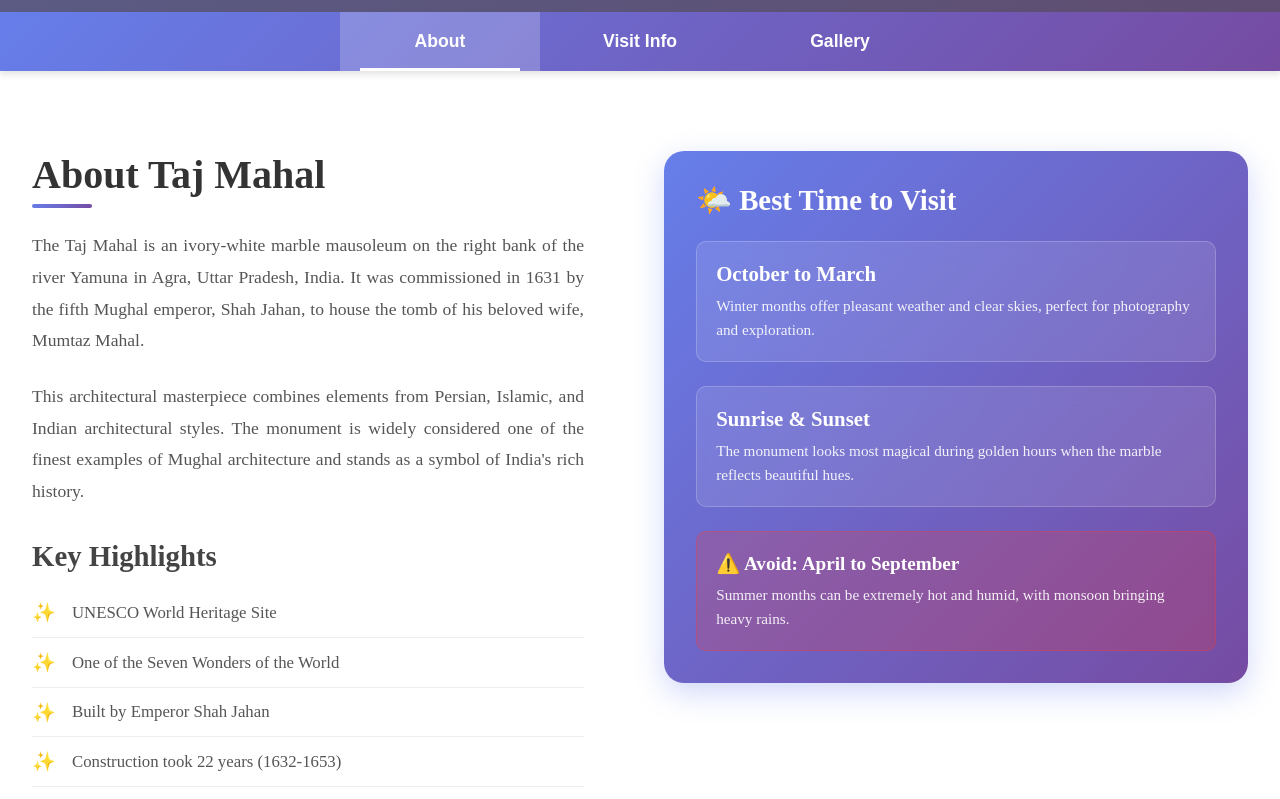
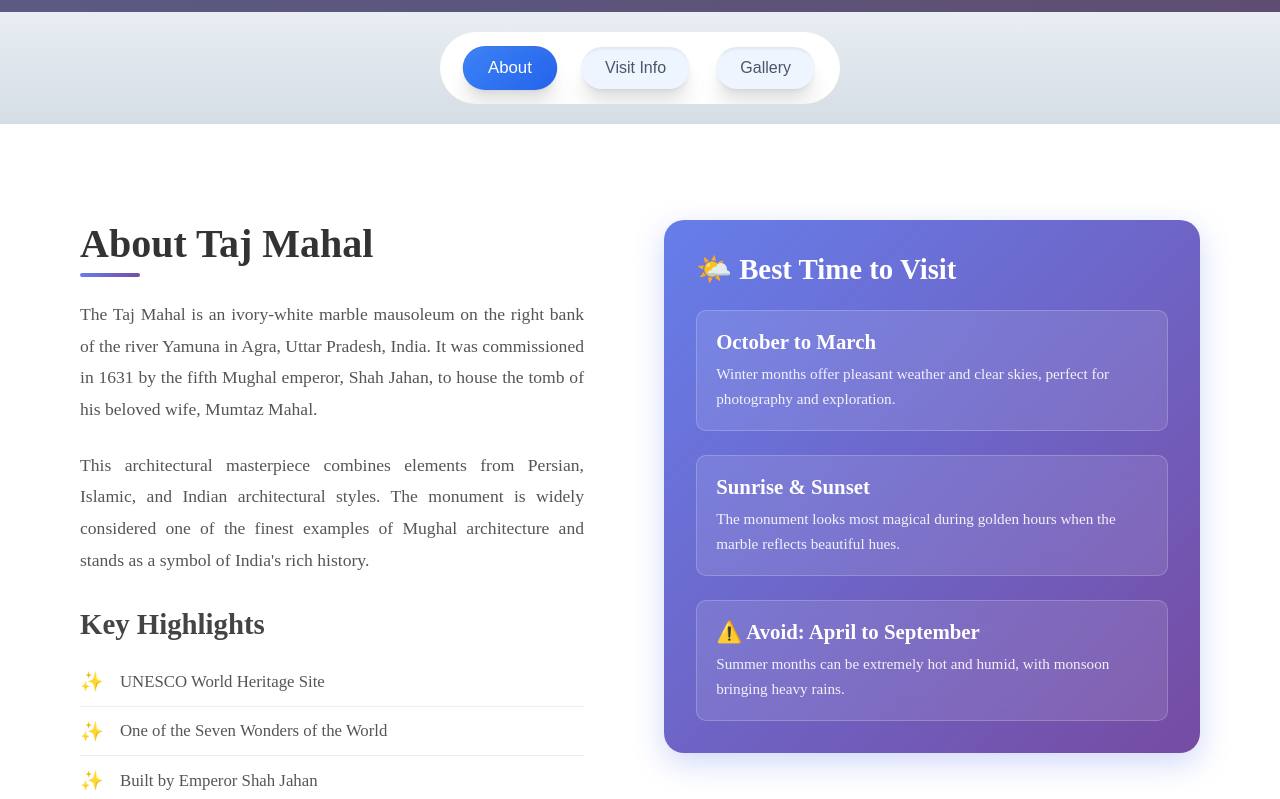
Before and after one commit to Vikas24Chauhan/ghumo, a React (Vite) app: page /place-details in a window 1280 px wide. Shown: the part 760-1559 px from the top of the page. Built offline with nearby package versions, Linux system fonts and the light colour scheme; grey boxes are pictures that could not be loaded.

Commit message:
PlaceDetails page responsiveness and style fixed

```diff
--- a/src/components/placeDetails/PlaceDetails.css
+++ b/src/components/placeDetails/PlaceDetails.css
@@ -4,7 +4,7 @@
 }
 
 /* Hero Section */
-.hero-section {
+.place-details-hero-section {
   position: relative;
   height: 700px;
   background: linear-gradient(rgba(0, 0, 0, 0.3), rgba(0, 0, 0, 0.5)),
@@ -17,7 +17,7 @@
   text-align: center;
 }
 
-.hero-overlay {
+.place-details-hero-overlay {
   position: absolute;
   top: 0;
   left: 0;
@@ -30,13 +30,13 @@
   );
 }
 
-.hero-content {
+.place-details-hero-content {
   position: relative;
   z-index: 1;
   animation: fadeInUp 1s ease;
 }
 
-.hero-title {
+.place-details-hero-title {
   font-size: 5rem;
   font-weight: 700;
   margin-bottom: 1rem;
@@ -44,21 +44,21 @@
   letter-spacing: 2px;
 }
 
-.hero-subtitle {
+.place-details-hero-subtitle {
   font-size: 1.8rem;
   font-weight: 300;
   margin-bottom: 2rem;
   opacity: 0.95;
 }
 
-.hero-badges {
+.place-details-hero-badges {
   display: flex;
   gap: 1rem;
   justify-content: center;
   flex-wrap: wrap;
 }
 
-.badge {
+.place-details-badge {
   background: rgba(255, 255, 255, 0.2);
   backdrop-filter: blur(10px);
   padding: 0.6rem 1.5rem;
@@ -68,68 +68,77 @@
   transition: all 0.3s ease;
 }
 
-.badge:hover {
+.place-details-badge:hover {
   background: rgba(255, 255, 255, 0.3);
   transform: translateY(-2px);
 }
 
 /* Tabs */
-.tabs-container {
+.place-details-tabs-container {
+  width: 100%;
+  padding: 20px 10px;
   display: flex;
   justify-content: center;
-  background: linear-gradient(135deg, #667eea, #764ba2);
-  padding: 0;
-  position: sticky;
-  top: 0;
-  z-index: 100;
-  box-shadow: 0 4px 6px rgba(0, 0, 0, 0.1);
+  background: linear-gradient(180deg, #e8eef3 0%, #d5dde5 100%);
 }
 
-.tab {
-  flex: 1;
-  max-width: 200px;
-  padding: 1.2rem 2rem;
+.place-details-tabs-wrapper {
+  width: 400px;
+  display: flex;
+  justify-content: space-between;
+  align-items: center;
+  background: white;
+  padding: 15px 25px;
+  border-radius: 50px;
+  overflow-x: auto;
+}
+
+.place-details-tab {
+  display: flex;
+  align-items: center;
+  gap: 8px;
+  padding: 12px 24px;
+  background: #eef5ff;
   border: none;
-  background: transparent;
-  color: white;
-  font-size: 1.1rem;
-  font-weight: 600;
+  border-radius: 50px;
+  font-size: 16px;
+  font-weight: 500;
+  color: #4a5568;
   cursor: pointer;
   transition: all 0.3s ease;
-  position: relative;
+  white-space: nowrap;
+  box-shadow: inset 0 0.361px 0.181px -1.25px rgba(0, 0, 0, 0.18),
+    inset 0 1.373px 0.687px -2.5px rgba(0, 0, 0, 0.16),
+    inset 0 6px 3px -3.75px rgba(0, 0, 0, 0.06),
+    inset 0 0.422px 0.422px -1.25px hsla(0, 0%, 100%, 0.18),
+    inset 0 1.602px 1.602px -2.5px hsla(0, 0%, 100%, 0.16),
+    inset 0 7px 7px -3.75px hsla(0, 0%, 100%, 0.06),
+    0 0.652px 0.652px -0.2px rgba(0, 0, 0, 0.02),
+    0 1.776px 1.776px -0.4px rgba(0, 0, 0, 0.02),
+    0 3.899px 3.899px -0.6px rgba(0, 0, 0, 0.03),
+    0 8.655px 8.655px -0.8px rgba(0, 0, 0, 0.04),
+    0 22px 22px -1px rgba(0, 0, 0, 0.08);
 }
 
-.tab::after {
-  content: "";
-  position: absolute;
-  bottom: 0;
-  left: 50%;
-  transform: translateX(-50%);
-  width: 0;
-  height: 3px;
-  background: white;
-  transition: width 0.3s ease;
+.place-details-tab:hover {
+  background: #e8eef5;
+  transform: translateY(-4px);
 }
 
-.tab:hover {
-  background: rgba(255, 255, 255, 0.1);
-}
-
-.tab.active {
-  background: rgba(255, 255, 255, 0.2);
-}
-
-.tab.active::after {
-  width: 80%;
+.place-details-tab.active {
+  background: linear-gradient(135deg, #3b82f6 0%, #2563eb 100%);
+  color: white;
+  transform: scale(1.05);
 }
 
 /* Content Section */
-.content-section {
-  padding: 3rem 2rem;
-  min-height: 600px;
+.place-details-content-section {
+  width: 80%;
+  margin: 0 auto;
+  padding: 4rem 1rem;
 }
 
-.section-title {
+.place-details-section-title {
   font-size: 2.5rem;
   color: #333;
   margin-bottom: 2rem;
@@ -137,7 +146,7 @@
   display: inline-block;
 }
 
-.section-title::after {
+.place-details-section-title::after {
   content: "";
   position: absolute;
   bottom: -10px;
@@ -149,18 +158,18 @@
 }
 
 /* About Content */
-.content-grid {
+.place-details-content-grid {
   display: grid;
   grid-template-columns: 1fr 1fr;
   gap: 3rem;
   margin-top: 2rem;
 }
 
-.text-content {
+.place-details-text-content {
   padding-right: 2rem;
 }
 
-.description {
+.place-details-description {
   font-size: 1.1rem;
   line-height: 1.8;
   color: #555;
@@ -168,18 +177,18 @@
   text-align: justify;
 }
 
-.subsection-title {
+.place-details-subsection-title {
   font-size: 1.8rem;
   color: #444;
   margin: 2rem 0 1rem;
 }
 
-.highlights-list {
+.place-details-highlights-list {
   list-style: none;
   padding: 0;
 }
 
-.highlight-item {
+.place-details-highlight-item {
   display: flex;
   align-items: center;
   padding: 0.8rem 0;
@@ -188,13 +197,13 @@
   border-bottom: 1px solid #eee;
 }
 
-.highlight-icon {
+.place-details-highlight-icon {
   margin-right: 1rem;
   font-size: 1.2rem;
 }
 
 /* Best Time Card */
-.best-time-card {
+.place-details-best-time-card {
   background: linear-gradient(135deg, #667eea, #764ba2);
   color: white;
   padding: 2rem;
@@ -203,18 +212,18 @@
   height: fit-content;
 }
 
-.card-title {
+.place-details-card-title {
   font-size: 1.8rem;
   margin-bottom: 1.5rem;
 }
 
-.time-info {
+.place-details-time-info {
   display: flex;
   flex-direction: column;
   gap: 1.5rem;
 }
 
-.season {
+.place-details-season {
   background: rgba(255, 255, 255, 0.1);
   padding: 1.2rem;
   border-radius: 10px;
@@ -222,44 +231,44 @@
   border: 1px solid rgba(255, 255, 255, 0.2);
 }
 
-.season h4 {
+.place-details-season h4 {
   font-size: 1.3rem;
   margin-bottom: 0.5rem;
 }
 
-.season p {
+.place-details-season p {
   font-size: 0.95rem;
   opacity: 0.9;
   line-height: 1.6;
 }
 
-.avoid-season {
+.place-details-avoid-season {
   background: rgba(255, 59, 48, 0.2);
   padding: 1.2rem;
   border-radius: 10px;
   border: 1px solid rgba(255, 59, 48, 0.3);
 }
 
-.avoid-season h4 {
+.place-details-avoid-season h4 {
   font-size: 1.2rem;
   margin-bottom: 0.5rem;
 }
 
-.avoid-season p {
+.place-details-avoid-season p {
   font-size: 0.95rem;
   opacity: 0.9;
   line-height: 1.6;
 }
 
 /* Visit Content */
-.info-grid {
+.place-details-info-grid {
   display: grid;
-  grid-template-columns: repeat(auto-fit, minmax(250px, 1fr));
+  grid-template-columns: repeat(3, minmax(0, 33%));
   gap: 2rem;
   margin: 2rem 0;
 }
 
-.info-card {
+.place-details-info-card {
   background: linear-gradient(135deg, #f5f7fa 0%, #c3cfe2 100%);
   padding: 2rem;
   border-radius: 15px;
@@ -268,40 +277,40 @@
   box-shadow: 0 5px 15px rgba(0, 0, 0, 0.1);
 }
 
-.info-card:hover {
+.place-details-info-card:hover {
   transform: translateY(-10px);
   box-shadow: 0 15px 30px rgba(0, 0, 0, 0.2);
 }
 
-.info-icon {
+.place-details-info-icon {
   font-size: 3rem;
   margin-bottom: 1rem;
 }
 
-.info-card h3 {
+.place-details-info-card h3 {
   font-size: 1.4rem;
   color: #333;
   margin-bottom: 0.5rem;
 }
 
-.info-card p {
+.place-details-info-card p {
   color: #555;
   font-size: 1rem;
 }
 
-.location-section,
-.tips-section {
+.place-details-location-section,
+.place-details-tips-section {
   margin-top: 3rem;
 }
 
-.location-grid {
+.place-details-location-grid {
   display: grid;
-  grid-template-columns: repeat(auto-fit, minmax(300px, 1fr));
+  grid-template-columns: repeat(3, minmax(0, 33%));
   gap: 1.5rem;
   margin-top: 1.5rem;
 }
 
-.location-card {
+.place-details-location-card {
   background: white;
   padding: 1.5rem;
   border-radius: 10px;
@@ -309,26 +318,26 @@
   box-shadow: 0 2px 10px rgba(0, 0, 0, 0.1);
 }
 
-.location-card h4 {
+.place-details-location-card h4 {
   font-size: 1.3rem;
   color: #667eea;
   margin-bottom: 0.8rem;
 }
 
-.location-card p {
+.place-details-location-card p {
   color: #666;
   line-height: 1.6;
 }
 
-.tips-list {
+.place-details-tips-list {
   list-style: none;
   display: grid;
-  grid-template-columns: repeat(auto-fit, minmax(400px, 1fr));
+  grid-template-columns: repeat(3, minmax(0, 33%));
   gap: 1rem;
   margin-top: 1.5rem;
 }
 
-.tips-list li {
+.place-details-tips-list li {
   padding: 1rem;
   background: #f8f9fa;
   border-radius: 8px;
@@ -338,14 +347,14 @@
 }
 
 /* Gallery */
-.gallery-grid {
+.place-details-gallery-grid {
   display: grid;
-  grid-template-columns: repeat(auto-fit, minmax(350px, 1fr));
+  grid-template-columns: repeat(3, minmax(0, 33%));
   gap: 2rem;
   margin-top: 2rem;
 }
 
-.gallery-item {
+.place-details-gallery-item {
   position: relative;
   overflow: hidden;
   border-radius: 15px;
@@ -355,117 +364,36 @@
   transition: all 0.3s ease;
 }
 
-.gallery-item:hover {
+.place-details-gallery-item:hover {
   transform: scale(1.05);
   box-shadow: 0 15px 30px rgba(0, 0, 0, 0.3);
 }
 
-.gallery-item img {
+.place-details-gallery-item img {
   width: 100%;
   height: 100%;
   object-fit: cover;
   transition: transform 0.5s ease;
 }
 
-.gallery-item:hover img {
+.place-details-gallery-item:hover img {
   transform: scale(1.1);
 }
 
-.gallery-overlay {
-  position: absolute;
-  bottom: 0;
-  left: 0;
-  right: 0;
-  background: linear-gradient(transparent, rgba(0, 0, 0, 0.8));
-  padding: 2rem 1.5rem 1rem;
-  color: white;
-  transform: translateY(100%);
-  transition: transform 0.3s ease;
-}
-
-.gallery-item:hover .gallery-overlay {
-  transform: translateY(0);
-}
-
-.gallery-overlay p {
-  font-size: 1.1rem;
-  font-weight: 600;
-}
-
-/* Modal */
-.modal-overlay {
-  position: fixed;
-  top: 0;
-  left: 0;
-  right: 0;
-  bottom: 0;
-  background: rgba(0, 0, 0, 0.9);
-  display: flex;
-  align-items: center;
-  justify-content: center;
-  z-index: 1000;
-  animation: fadeIn 0.3s ease;
-}
-
-.modal-content {
-  position: relative;
-  max-width: 90%;
-  max-height: 90%;
-  animation: zoomIn 0.3s ease;
-}
-
-.modal-content img {
-  max-width: 100%;
-  max-height: 80vh;
-  border-radius: 10px;
-  box-shadow: 0 10px 50px rgba(0, 0, 0, 0.5);
-}
-
-.modal-caption {
-  text-align: center;
-  color: white;
-  font-size: 1.2rem;
-  margin-top: 1rem;
-}
-
-.modal-close {
-  position: absolute;
-  top: -40px;
-  right: 0;
-  background: white;
-  border: none;
-  font-size: 2rem;
-  width: 40px;
-  height: 40px;
-  border-radius: 50%;
-  cursor: pointer;
-  display: flex;
-  align-items: center;
-  justify-content: center;
-  transition: all 0.3s ease;
-}
-
-.modal-close:hover {
-  background: #f44336;
-  color: white;
-  transform: rotate(90deg);
-}
-
 /* Footer */
-.footer {
+.place-details-footer {
   background: linear-gradient(135deg, #667eea, #764ba2);
   color: white;
   text-align: center;
-  padding: 3rem 2rem;
-  margin-top: 3rem;
+  padding: 2rem 1rem;
 }
 
-.footer p {
+.place-details-footer p {
   font-size: 1.3rem;
   margin-bottom: 0.5rem;
 }
 
-.footer-note {
+.place-details-footer-note {
   font-size: 1rem;
   opacity: 0.8;
 }
@@ -502,66 +430,87 @@
   }
 }
 
-.fade-in {
+.place-details-fade-in {
   animation: fadeInUp 0.5s ease;
 }
 
-/* Responsive Design */
+/* ---------------------------Responsive Style ---------------------- */
+@media (max-width: 1440px) {
+  .place-details-content-section {
+    width: 90%;
+  }
+}
+
 @media (max-width: 1024px) {
-  .content-grid {
+  .place-details-content-section {
+    width: 95%;
+  }
+
+  .place-details-content-grid {
     grid-template-columns: 1fr;
   }
 
-  .text-content {
+  .place-details-text-content {
     padding-right: 0;
   }
 }
 
 @media (max-width: 768px) {
-  .hero-title {
+  .place-details-hero-title {
     font-size: 3rem;
   }
 
-  .hero-subtitle {
+  .place-details-hero-subtitle {
     font-size: 1.3rem;
   }
 
-  .section-title {
+  .place-details-section-title {
     font-size: 2rem;
   }
 
-  .gallery-grid {
-    grid-template-columns: 1fr;
+  .place-details-info-grid {
+    grid-template-columns: repeat(2, minmax(0, 50%));
   }
 
-  .info-grid {
-    grid-template-columns: 1fr;
+  .place-details-location-grid {
+    grid-template-columns: repeat(2, minmax(0, 50%));
   }
 
-  .tips-list {
-    grid-template-columns: 1fr;
+  .place-details-tips-list {
+    grid-template-columns: repeat(2, minmax(0, 50%));
   }
 
-  .location-grid {
-    grid-template-columns: 1fr;
+  .place-details-gallery-grid {
+    grid-template-columns: repeat(2, minmax(0, 50%));
   }
 
-  .tab {
-    padding: 1rem;
-    font-size: 0.95rem;
-  }
-
-  .content-section {
+  .place-details-content-section {
     padding: 2rem 1rem;
   }
 }
 
-@media (max-width: 480px) {
-  .hero-title {
+@media (max-width: 500px) {
+  .place-details-place-details-hero-title {
     font-size: 2.5rem;
   }
 
-  .hero-badges {
+  .place-details-place-details-hero-badges {
     flex-direction: column;
   }
+
+  .place-details-gallery-grid {
+    grid-template-columns: 1fr;
+  }
+
+  .place-details-info-grid {
+    grid-template-columns: 1fr;
+  }
+
+  .place-details-tips-list {
+    grid-template-columns: 1fr;
+  }
+
+  .place-details-location-grid {
+    grid-template-columns: 1fr;
+  }
 }
--- a/src/components/placeDetails/PlaceDetails.jsx
+++ b/src/components/placeDetails/PlaceDetails.jsx
@@ -9,14 +9,14 @@ const PlaceDetails = () => {
   return (
     <div className="place-details-container">
       {/* Hero Section */}
-      <div className="hero-section">
-        <div className="hero-overlay" />
-        <div className="hero-content">
-          <h1 className="hero-title">{placeData.name}</h1>
-          <p className="hero-subtitle">{placeData.tagline}</p>
-          <div className="hero-badges">
+      <div className="place-details-hero-section">
+        <div className="place-details-hero-overlay" />
+        <div className="place-details-hero-content">
+          <h1 className="place-details-hero-title">{placeData.name}</h1>
+          <p className="place-details-hero-subtitle">{placeData.tagline}</p>
+          <div className="place-details-hero-badges">
             {placeData.badges.map((badge, index) => (
-              <span key={index} className="badge">
+              <span key={index} className="place-details-badge">
                 {badge}
               </span>
             ))}
@@ -25,59 +25,75 @@ const PlaceDetails = () => {
       </div>
 
       {/* Navigation Tabs */}
-      <div className="tabs-container">
+      <div className="place-details-tabs-container">
+        <div className="place-details-tabs-wrapper">
           <button
-          className={`tab ${activeTab === "about" ? "active" : ""}`}
+            className={`place-details-tab ${
+              activeTab === "about" ? "active" : ""
+            }`}
             onClick={() => setActiveTab("about")}
           >
             About
           </button>
           <button
-          className={`tab ${activeTab === "visit" ? "active" : ""}`}
+            className={`place-details-tab ${
+              activeTab === "visit" ? "active" : ""
+            }`}
             onClick={() => setActiveTab("visit")}
           >
             Visit Info
           </button>
           <button
-          className={`tab ${activeTab === "gallery" ? "active" : ""}`}
+            className={`place-details-tab ${
+              activeTab === "gallery" ? "active" : ""
+            }`}
             onClick={() => setActiveTab("gallery")}
           >
             Gallery
           </button>
         </div>
+      </div>
 
       {/* Content Section */}
-      <div className="content-section">
+      <div className="place-details-content-section">
         {activeTab === "about" && (
-          <div className="about-content fade-in">
-            <div className="content-grid">
-              <div className="text-content">
-                <h2 className="section-title">About {placeData.name}</h2>
+          <div className="place-details-about-content place-details-fade-in">
+            <div className="place-details-content-grid">
+              <div className="place-details-text-content">
+                <h2 className="place-details-section-title">
+                  About {placeData.name}
+                </h2>
                 {placeData.about.description.map((paragraph, index) => (
-                  <p key={index} className="description">
+                  <p key={index} className="place-details-description">
                     {paragraph}
                   </p>
                 ))}
 
-                <h3 className="subsection-title">Key Highlights</h3>
-                <ul className="highlights-list">
+                <h3 className="place-details-subsection-title">
+                  Key Highlights
+                </h3>
+                <ul className="place-details-highlights-list">
                   {placeData.about.highlights.map((highlight, index) => (
-                    <li key={index} className="highlight-item">
-                      <span className="highlight-icon">✨</span>
+                    <li key={index} className="place-details-highlight-item">
+                      <span className="place-details-highlight-icon">✨</span>
                       {highlight}
                     </li>
                   ))}
                 </ul>
               </div>
 
-              <div className="best-time-card">
-                <h3 className="card-title">{placeData.bestTime.title}</h3>
-                <div className="time-info">
+              <div className="place-details-best-time-card">
+                <h3 className="place-details-card-title">
+                  {placeData.bestTime.title}
+                </h3>
+                <div className="place-details-time-info">
                   {placeData.bestTime.seasons.map((season, index) => (
                     <div
                       key={index}
                       className={
-                        season.type === "avoid" ? "avoid-season" : "season"
+                        season.type === "place-details-avoid"
+                          ? "place-details-avoid-season"
+                          : "place-details-season"
                       }
                     >
                       <h4>{season.title}</h4>
@@ -91,23 +107,27 @@ const PlaceDetails = () => {
         )}
 
         {activeTab === "visit" && (
-          <div className="visit-content fade-in">
-            <h2 className="section-title">Visiting Information</h2>
-            <div className="info-grid">
+          <div className="place-details-visit-content place-details-fade-in">
+            <h2 className="place-details-section-title">
+              Visiting Information
+            </h2>
+            <div className="place-details-info-grid">
               {placeData.visitingInfo.map((info, index) => (
-                <div key={index} className="info-card">
-                  <div className="info-icon">{info.icon}</div>
+                <div key={index} className="place-details-info-card">
+                  <div className="place-details-info-icon">{info.icon}</div>
                   <h3>{info.title}</h3>
                   <p>{info.detail}</p>
                 </div>
               ))}
             </div>
 
-            <div className="location-section">
-              <h3 className="subsection-title">{placeData.howToReach.title}</h3>
-              <div className="location-grid">
+            <div className="place-details-location-section">
+              <h3 className="place-details-subsection-title">
+                {placeData.howToReach.title}
+              </h3>
+              <div className="place-details-location-grid">
                 {placeData.howToReach.methods.map((method, index) => (
-                  <div key={index} className="location-card">
+                  <div key={index} className="place-details-location-card">
                     <h4>{method.mode}</h4>
                     <p>{method.description}</p>
                   </div>
@@ -115,9 +135,11 @@ const PlaceDetails = () => {
               </div>
             </div>
 
-            <div className="tips-section">
-              <h3 className="subsection-title">{placeData.travelTips.title}</h3>
-              <ul className="tips-list">
+            <div className="place-details-tips-section">
+              <h3 className="place-details-subsection-title">
+                {placeData.travelTips.title}
+              </h3>
+              <ul className="place-details-tips-list">
                 {placeData.travelTips.tips.map((tip, index) => (
                   <li key={index}>{tip}</li>
                 ))}
@@ -127,19 +149,16 @@ const PlaceDetails = () => {
         )}
 
         {activeTab === "gallery" && (
-          <div className="gallery-content fade-in">
-            <h2 className="section-title">Photo Gallery</h2>
-            <div className="gallery-grid">
+          <div className="place-details-gallery-content place-details-fade-in">
+            <h2 className="place-details-section-title">Photo Gallery</h2>
+            <div className="place-details-gallery-grid">
               {placeData.gallery.map((image) => (
                 <div
                   key={image.id}
-                  className="gallery-item"
+                  className="place-details-gallery-item"
                   onClick={() => setSelectedImage(image)}
                 >
                   <img src={image.url} alt={image.caption} />
-                  <div className="gallery-overlay">
-                    <p>{image.caption}</p>
-                  </div>
                 </div>
               ))}
             </div>
@@ -147,26 +166,10 @@ const PlaceDetails = () => {
         )}
       </div>
 
-      {/* Image Modal */}
-      {selectedImage && (
-        <div className="modal-overlay" onClick={() => setSelectedImage(null)}>
-          <div className="modal-content" onClick={(e) => e.stopPropagation()}>
-            <button
-              className="modal-close"
-              onClick={() => setSelectedImage(null)}
-            >
-              ×
-            </button>
-            <img src={selectedImage.url} alt={selectedImage.caption} />
-            <p className="modal-caption">{selectedImage.caption}</p>
-          </div>
-        </div>
-      )}
-
       {/* Footer */}
-      <footer className="footer">
+      <footer className="place-details-footer">
         <p>{placeData.footer.message}</p>
-        <p className="footer-note">{placeData.footer.note}</p>
+        <p className="place-details-footer-note">{placeData.footer.note}</p>
       </footer>
     </div>
   );
```
Also changed, not shown: src/assets/data/placeDetailsData.js (+0 -14 lines). Lines whose indentation alone changed are shown as unchanged.
